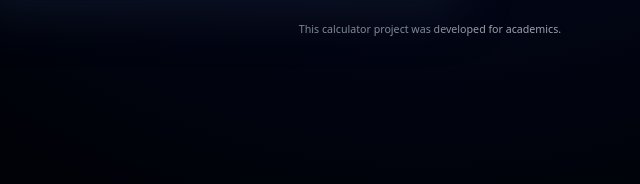
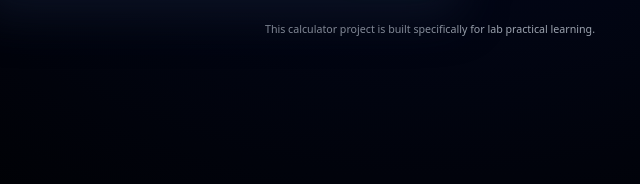
Before and after one commit to Dipesh0118/lab-assgt-cloud, a plain HTML site: page index.html in a window 1280 px wide. Shown: the part 613-797 px from the top of the page, 210-850 px from the left. Drawn offline with Linux system fonts and the light colour scheme.

Commit message:
Footer edit from conflict branch B

```diff
--- a/index.html
+++ b/index.html
@@ -59,7 +59,7 @@
 
     <footer class="app-footer">
       <small>
-    This calculator project was developed for academics.
+This calculator project is built specifically for lab practical learning.
 
      </small>
     </footer>
```
